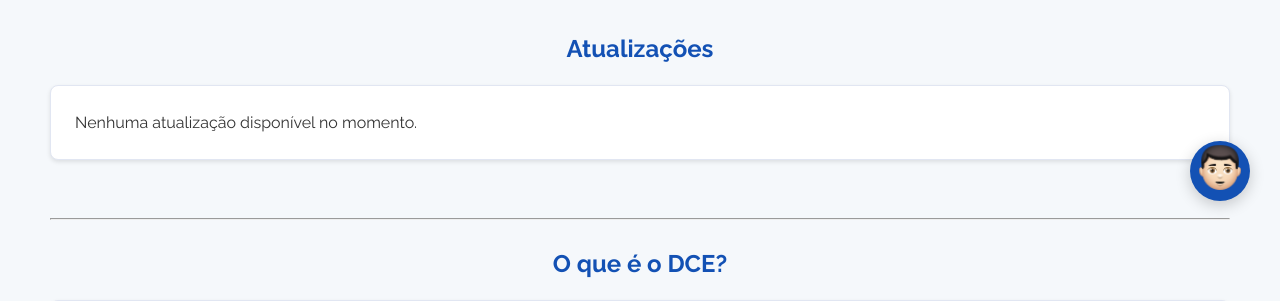
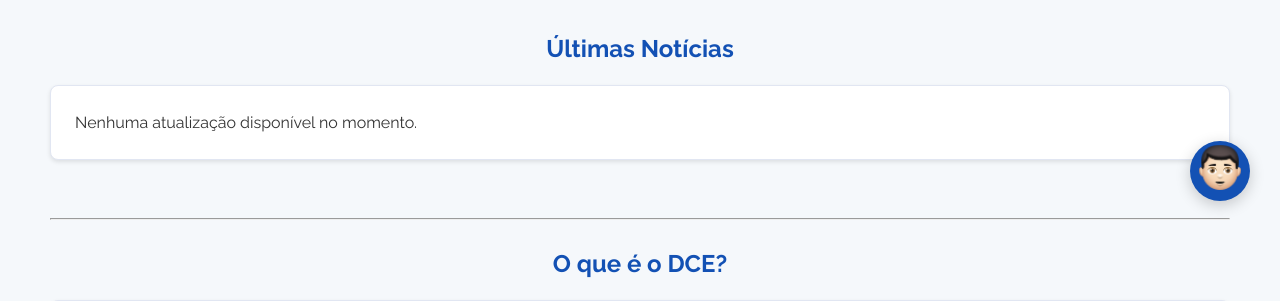
Before and after one commit to danielrp9/dce_ufvjm, a Django app: page / in a window 1280 px wide. Shown: the part 569-870 px from the top of the page. Run offline with Django 5.2, Linux system fonts and the light colour scheme; data that the repository does not hold is empty; some web fonts are replaced.

Commit message:
alteração de 'atualizações' para 'últimas notícias'

```diff
--- a/core/templates/home.html
+++ b/core/templates/home.html
@@ -194,7 +194,7 @@
         </section>
 
         <section class="mb-5">
-            <h2 class="text-center">Atualizações</h2>
+            <h2 class="text-center">Últimas Notícias</h2>
             <div class="updates-container">
                 {% for atualizacao in atualizacoes %}
                 <a href="{{ atualizacao.link }}" class="br-card update-card" target="_blank">
```
